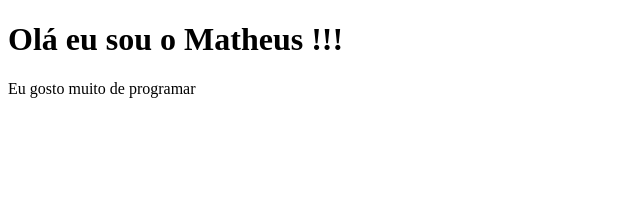
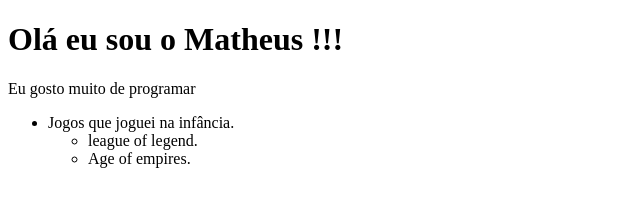
Before and after one commit to matheusivi/portifolio, a plain HTML site: page index.html in a window 1280 px wide. Shown: the whole page, without its empty margins (0-640 px from the left). Drawn offline with Linux system fonts and the light colour scheme.

Commit message:
add list

```diff
--- a/index.html
+++ b/index.html
@@ -9,5 +9,12 @@
 <body>
     <h1>Olá eu sou o Matheus !!!</h1>
     <p>Eu gosto muito de programar</p>
+    <ul>
+        <li>Jogos que joguei na infância.</li>
+          <ul>
+              <li>league of legend.</li>
+               <li> Age of empires.</li>
+          </ul>
+    </ul>
 </body>
 </html>
```
